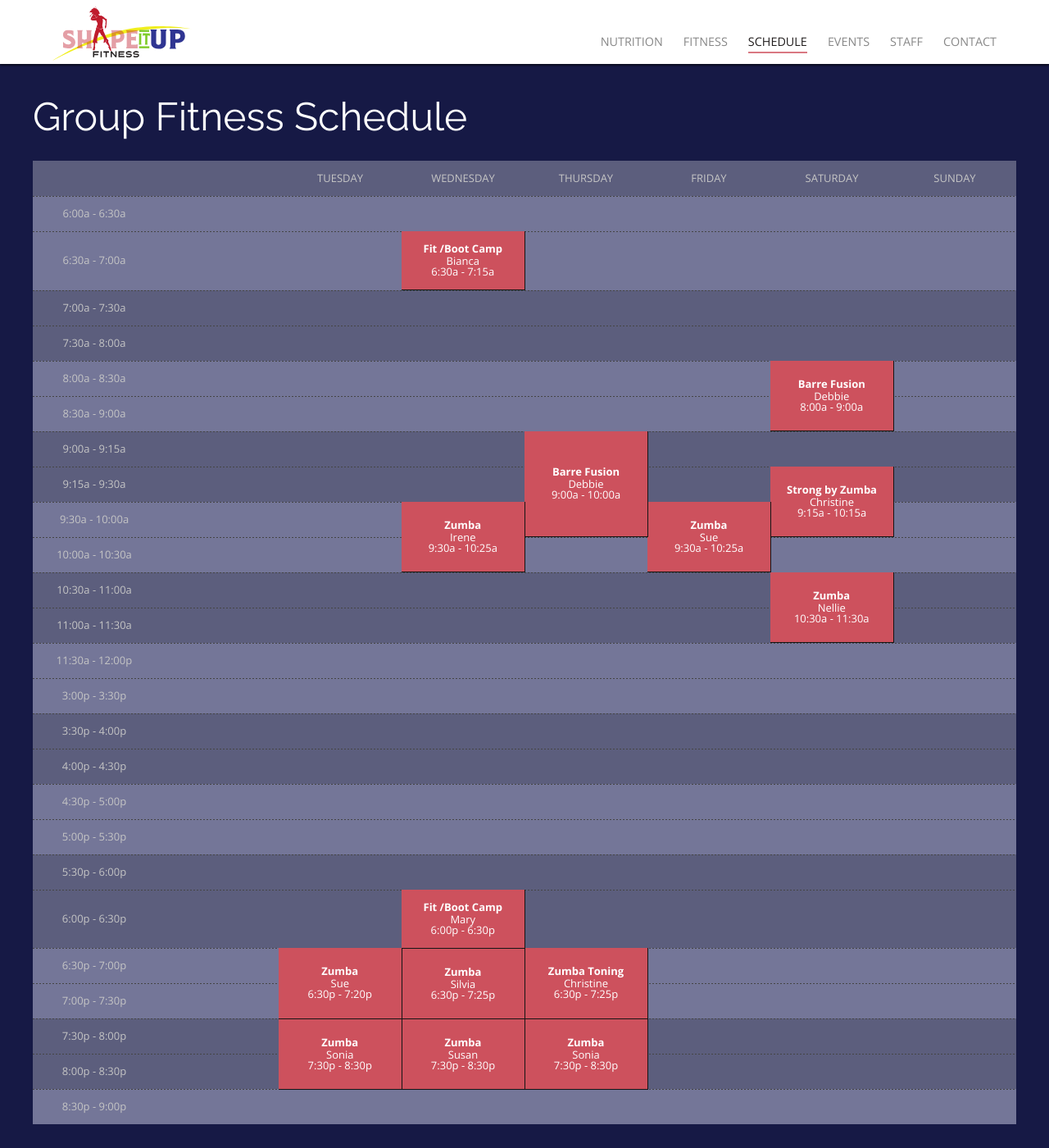
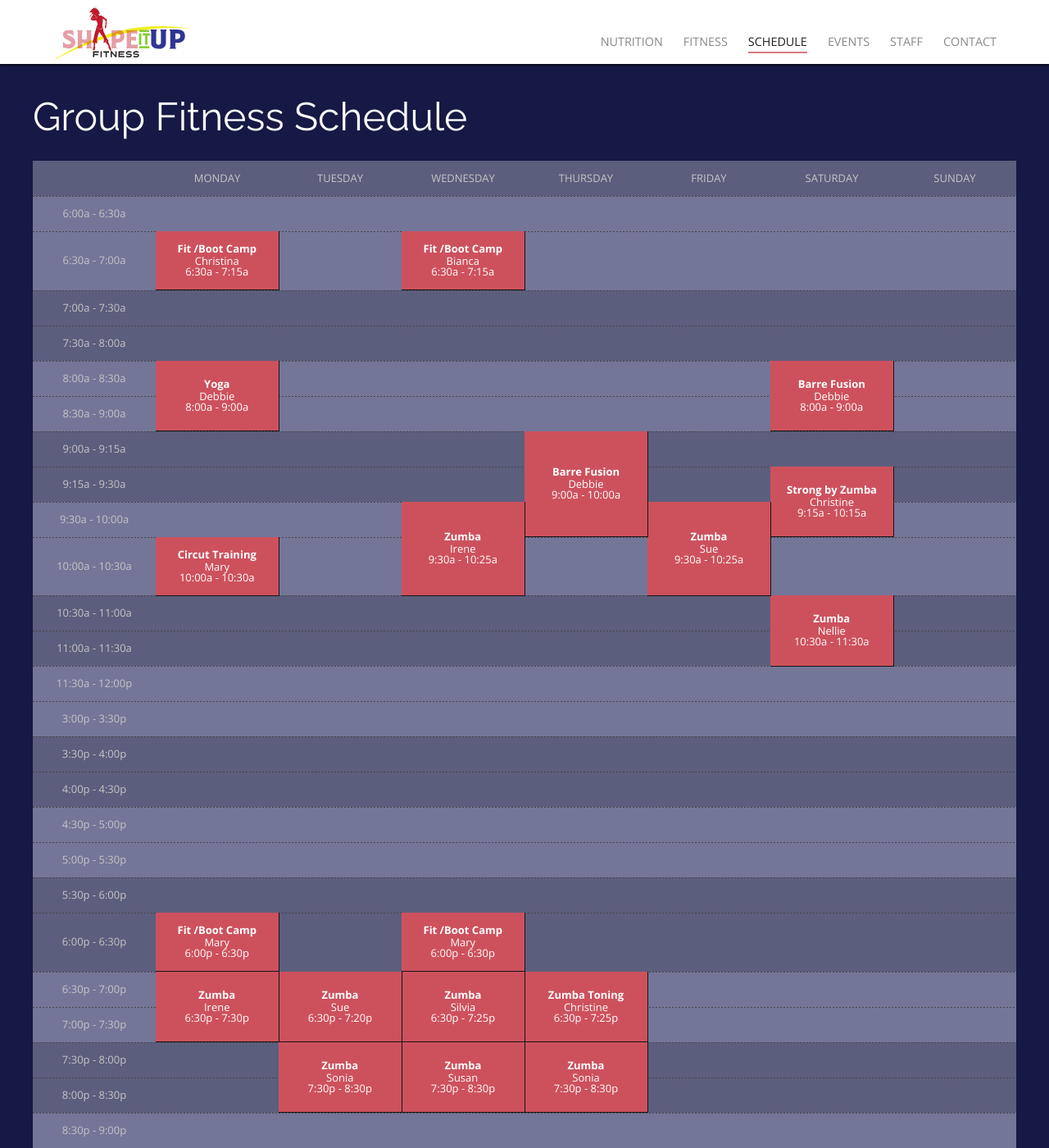
Before and after one commit to rwstone/shapeitup, a Jekyll site: the page built from schedule/index.md, in a window 1280 px wide and 1400 px high. Shown: the whole window at 82% size. Built offline with Jekyll 4.4.1, drawn with Linux system fonts in a browser that asks for light colours; some web fonts are replaced.

Commit message:
Updated Index

```diff
--- a/schedule/index.md
+++ b/schedule/index.md
@@ -117,7 +117,7 @@
   end_time: 11:30a
   length: 2
 days:
--
+- Monday
 - Tuesday
 - Wednesday
 - Thursday
```
